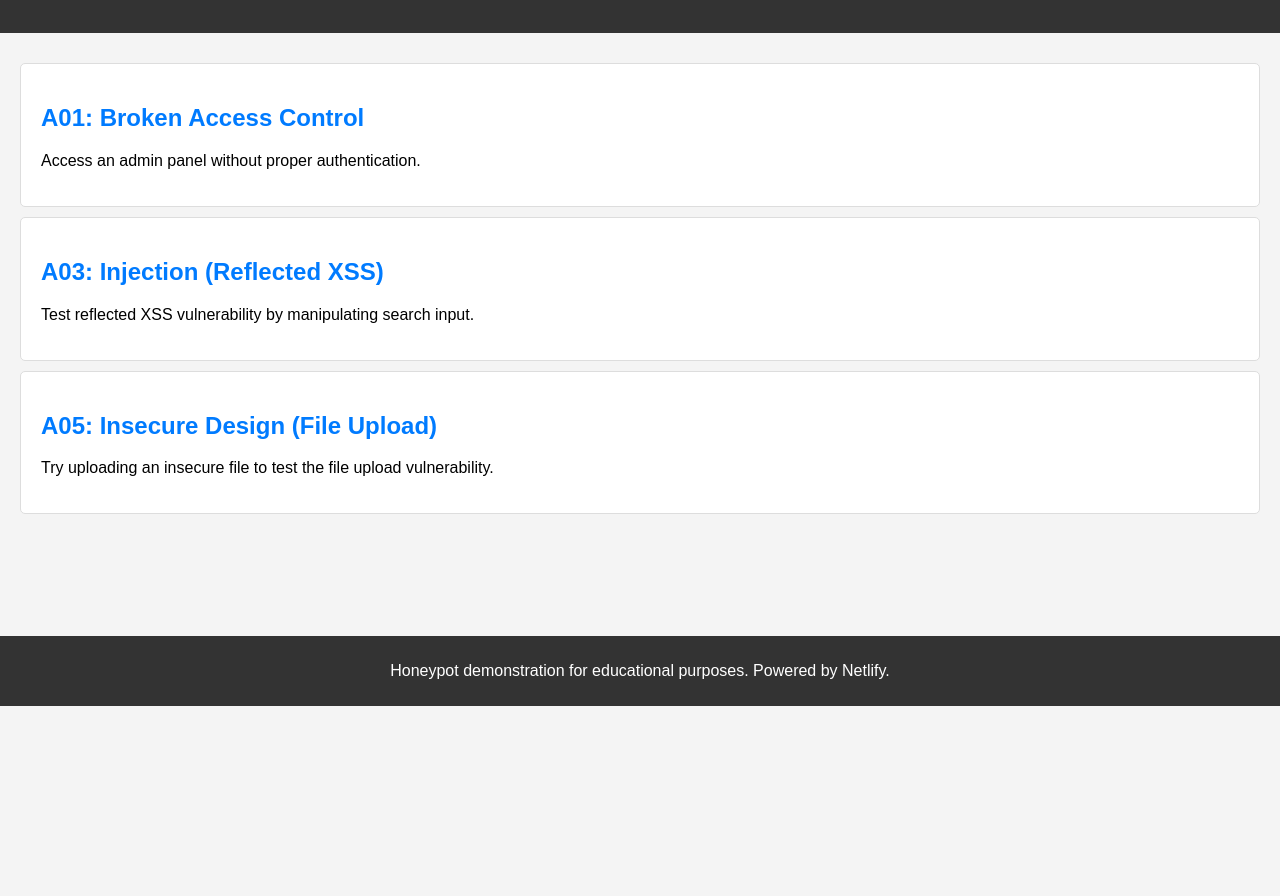
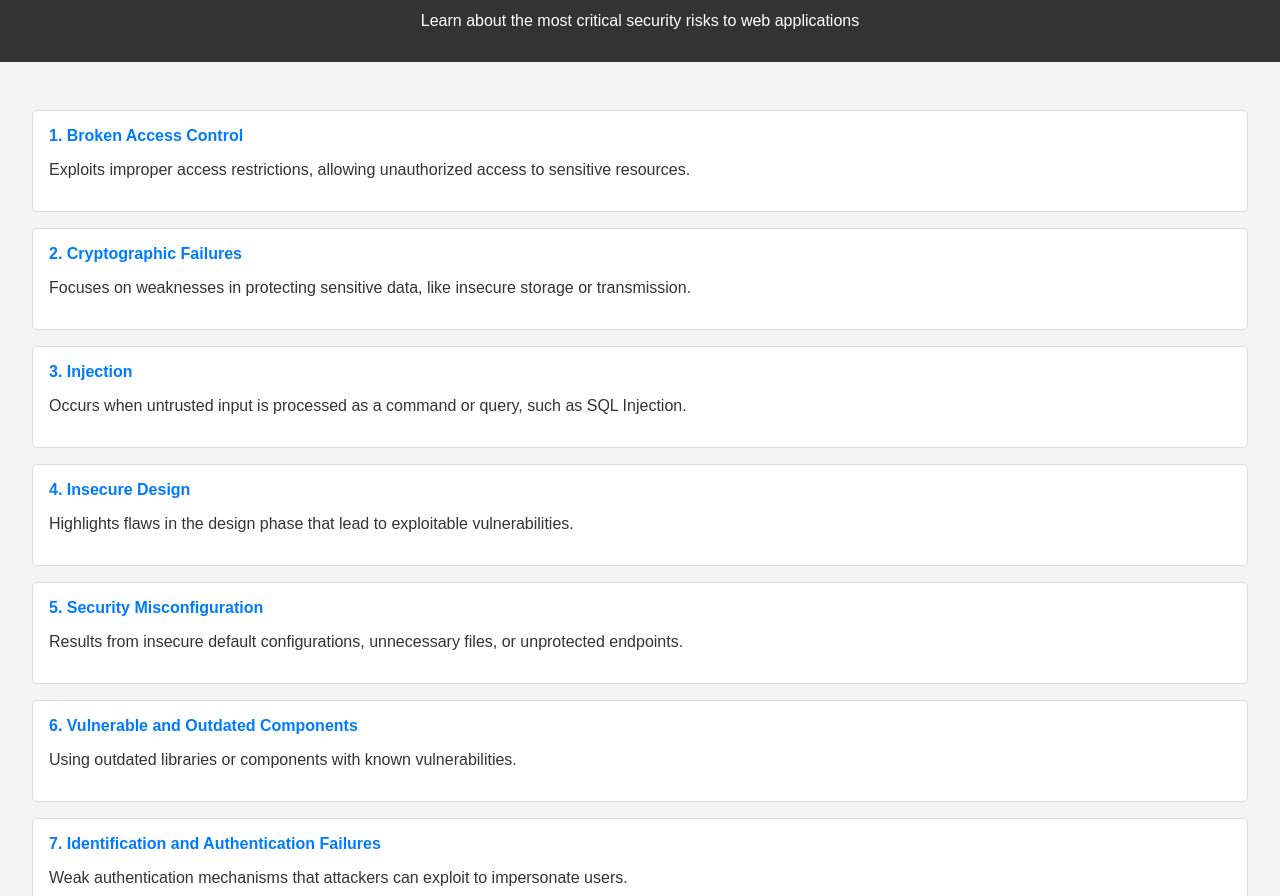
Before and after one commit to Jagadeeshkatta123/honeypot-owasp-top10, a website: page public/index.html in a window 1280 px wide. Shown: the part 94-990 px from the top of the page. Before the commit the page ends 800 px from the top, so only its background shows below. Drawn offline with Linux system fonts and the light colour scheme.

Commit message:
Updated index.html with OWASP Top 10 2021 vulnerabilities and added new detail pages

```diff
--- a/public/index.html
+++ b/public/index.html
@@ -3,34 +3,109 @@
 <head>
   <meta charset="UTF-8">
   <meta name="viewport" content="width=device-width, initial-scale=1.0">
-    <title>OWASP Top 10 Honeypot</title>
-    <link rel="stylesheet" href="/assets/style.css">
+  <title>OWASP Top 10 - 2021</title>
+  <style>
+    body {
+      font-family: Arial, sans-serif;
+      margin: 0;
+      padding: 0;
+      background-color: #f4f4f4;
+      color: #333;
+    }
+    header {
+      background: #333;
+      color: #fff;
+      padding: 1rem 0;
+      text-align: center;
+    }
+    main {
+      padding: 2rem;
+    }
+    h1 {
+      text-align: center;
+      margin-bottom: 2rem;
+    }
+    ul {
+      list-style: none;
+      padding: 0;
+    }
+    li {
+      background: #fff;
+      margin: 1rem 0;
+      padding: 1rem;
+      border: 1px solid #ddd;
+      border-radius: 5px;
+    }
+    li a {
+      text-decoration: none;
+      color: #007BFF;
+      font-weight: bold;
+    }
+    li a:hover {
+      text-decoration: underline;
+    }
+    footer {
+      text-align: center;
+      padding: 1rem 0;
+      background: #333;
+      color: #fff;
+      margin-top: 2rem;
+    }
+  </style>
 </head>
 <body>
   <header>
-        <h1>OWASP Top 10 Honeypot</h1>
-        <p>This site demonstrates various security vulnerabilities from the OWASP Top 10.</p>
+    <h1>OWASP Top 10 - 2021</h1>
+    <p>Learn about the most critical security risks to web applications</p>
   </header>
 
   <main>
-        <section class="vulnerability">
-            <h2><a href="admin.html">A01: Broken Access Control</a></h2>
-            <p>Access an admin panel without proper authentication.</p>
-        </section>
-
-        <section class="vulnerability">
-            <h2><a href="search.html">A03: Injection (Reflected XSS)</a></h2>
-            <p>Test reflected XSS vulnerability by manipulating search input.</p>
-        </section>
-
-        <section class="vulnerability">
-            <h2><a href="upload.html">A05: Insecure Design (File Upload)</a></h2>
-            <p>Try uploading an insecure file to test the file upload vulnerability.</p>
-        </section>
+    <ul>
+      <li>
+        <a href="broken_access_control.html">1. Broken Access Control</a>
+        <p>Exploits improper access restrictions, allowing unauthorized access to sensitive resources.</p>
+      </li>
+      <li>
+        <a href="cryptographic_failures.html">2. Cryptographic Failures</a>
+        <p>Focuses on weaknesses in protecting sensitive data, like insecure storage or transmission.</p>
+      </li>
+      <li>
+        <a href="injection.html">3. Injection</a>
+        <p>Occurs when untrusted input is processed as a command or query, such as SQL Injection.</p>
+      </li>
+      <li>
+        <a href="insecure_design.html">4. Insecure Design</a>
+        <p>Highlights flaws in the design phase that lead to exploitable vulnerabilities.</p>
+      </li>
+      <li>
+        <a href="security_misconfiguration.html">5. Security Misconfiguration</a>
+        <p>Results from insecure default configurations, unnecessary files, or unprotected endpoints.</p>
+      </li>
+      <li>
+        <a href="vulnerable_and_outdated_components.html">6. Vulnerable and Outdated Components</a>
+        <p>Using outdated libraries or components with known vulnerabilities.</p>
+      </li>
+      <li>
+        <a href="identification_and_authentication_failures.html">7. Identification and Authentication Failures</a>
+        <p>Weak authentication mechanisms that attackers can exploit to impersonate users.</p>
+      </li>
+      <li>
+        <a href="xss.html">8. Cross-Site Scripting (XSS)</a>
+        <p>Enables attackers to inject malicious scripts into web pages viewed by other users.</p>
+      </li>
+      <li>
+        <a href="insufficient_logging_and_monitoring.html">9. Insufficient Logging and Monitoring</a>
+        <p>Lack of proper monitoring and logging allows attacks to go unnoticed.</p>
+      </li>
+      <li>
+        <a href="ssrf.html">10. Server-Side Request Forgery (SSRF)</a>
+        <p>Enables attackers to send unauthorized requests on behalf of the server.</p>
+      </li>
+    </ul>
   </main>
 
   <footer>
-        <p>Honeypot demonstration for educational purposes. Powered by Netlify.</p>
+    <p>&copy; 2024 OWASP Learning Tool</p>
   </footer>
 </body>
 </html>
```
Lines whose indentation alone changed are shown as unchanged.
